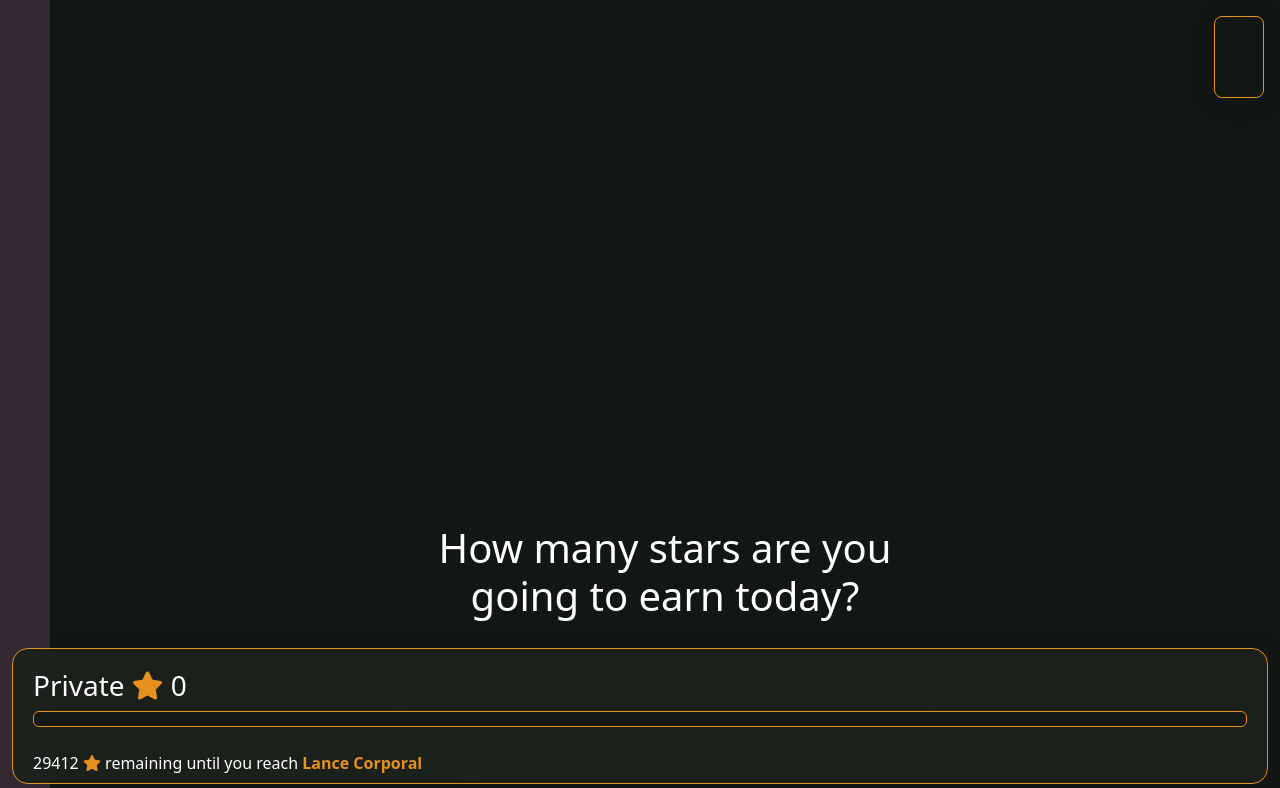
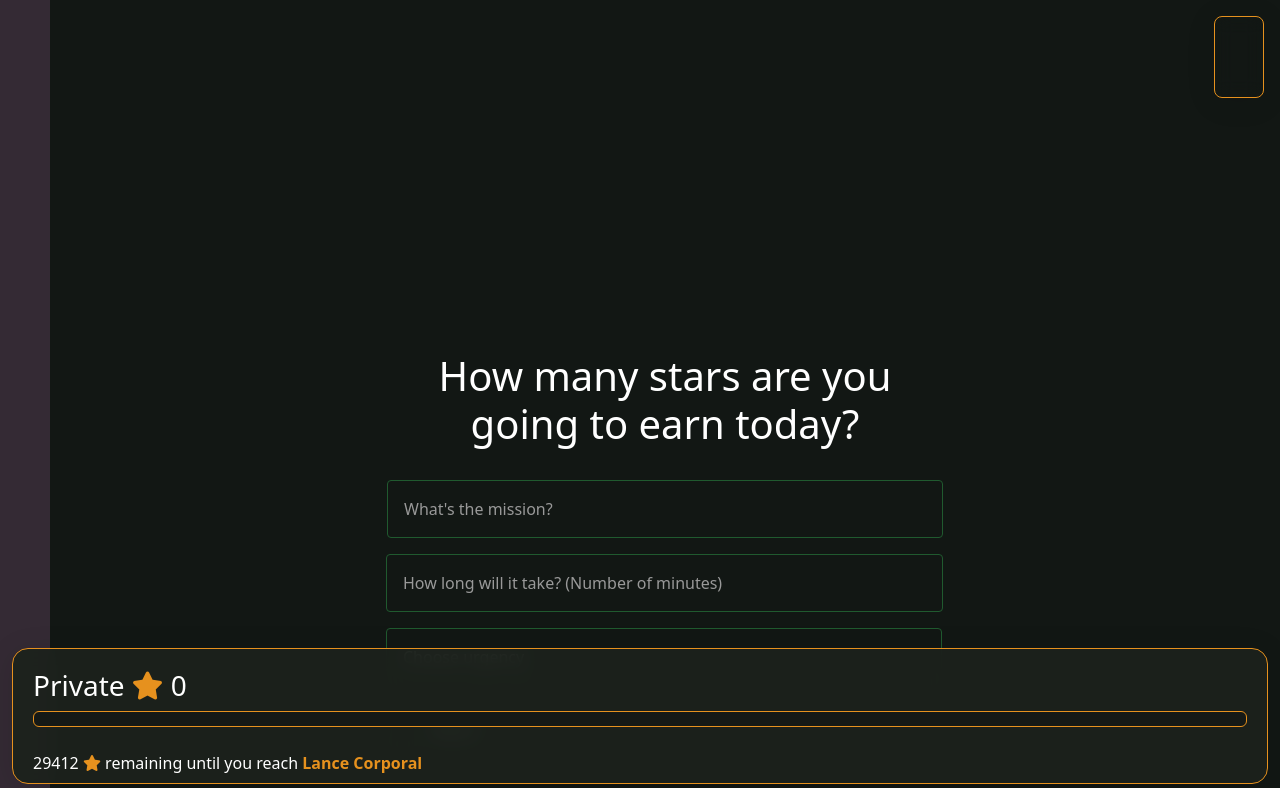
Before and after one commit to DobermannGroup/brother, a React (Vite) app: page / in a window 1280 px wide. Shown: the top 788 px of the page. Built offline with nearby package versions, Linux system fonts and the light colour scheme; some icons are missing.

Commit message:
Major updates to service / Mission Logs

```diff
--- a/src/App.css
+++ b/src/App.css
@@ -8,6 +8,8 @@ body {
 	margin-top: 30px;
   height: auto;
   margin-bottom: 200px !important;
+  padding-top: 64px;
+  box-sizing: border-box;
 }
 .App {
   margin-left: 50px !important;
@@ -24,7 +26,7 @@ body {
 }
 
 .beatingIcon {
-  margin-top: 300px;
+  margin-top: 64px;
   text-align: center;
   font-size: 128px;
   margin-bottom: 32px;
--- a/src/components/TodoList.jsx
+++ b/src/components/TodoList.jsx
@@ -163,7 +163,7 @@ const TodoList = () => {
     )}
     <h1 className="labelPortal">{currentLabel}</h1>
     {currentLabel === 'Mission logs' && completedTasks.length > 0 && (
-        <button onClick={clearAllCompletedTasks} className="btn btn-danger">Clear All</button>
+        <button onClick={clearAllCompletedTasks} className="btn btn-danger clearMissions">Clear All</button>
     )}
     <ul className="list-group task-list">
         {displayedTasks.map((task) => (
```
